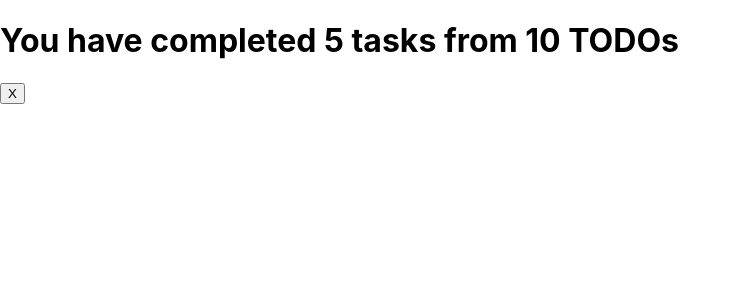
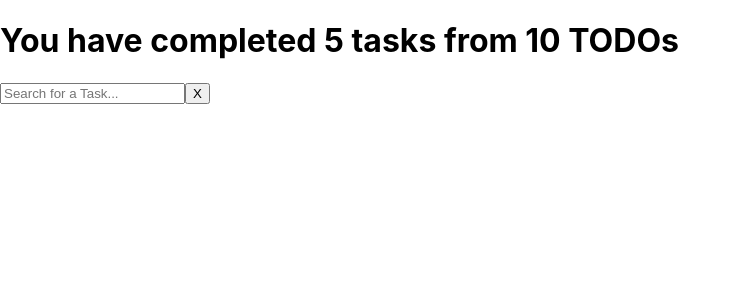
Before and after one commit to endiba360/todo-machine, a React (Create React App) app: page / in a window 1280 px wide. Shown: the top 300 px of the page, without its empty margins (0-741 px from the left). Built offline with nearby package versions, Linux system fonts and the light colour scheme.

Commit message:
feat: Update TodoSearch component with input element

```diff
--- a/src/TodoSearch.js
+++ b/src/TodoSearch.js
@@ -1,5 +1,5 @@
 function TodoSearch() {
-  return;
+  return <input type="text" placeholder="Search for a Task..." />;
 }
 
 export { TodoSearch };
```
